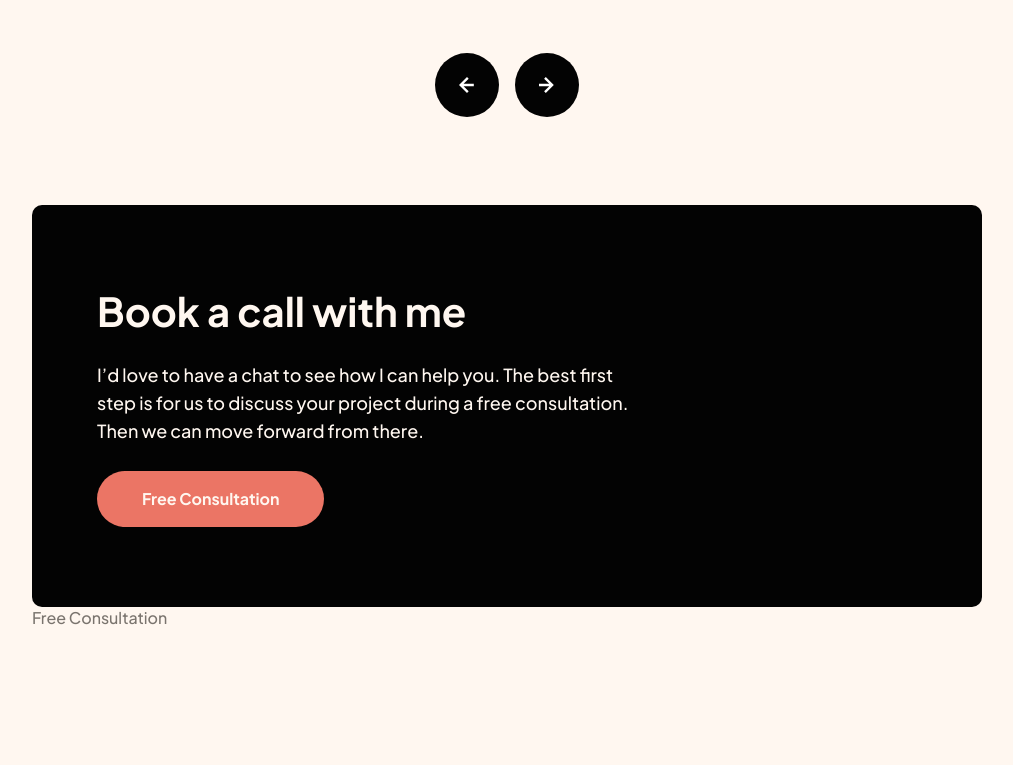
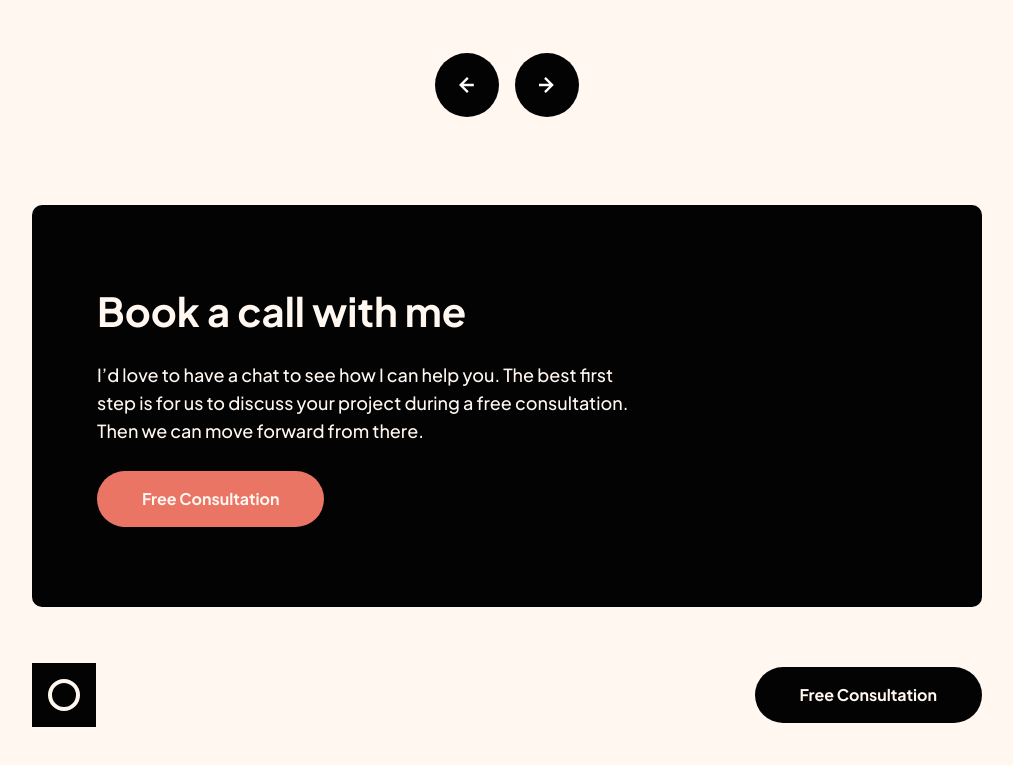
Before and after one commit to valvrauu/single-page-design-portfolio, a website: page index.html in a window 1280 px wide. Shown: the part 1885-2650 px from the top of the page, without its empty margins (133-1146 px from the left). Before the commit the page ends 2577 px from the top, so only its background shows below. Drawn offline with Linux system fonts and the light colour scheme.

Commit message:
:sparkles: feat: create footer component

```diff
--- a/index.html
+++ b/index.html
@@ -151,7 +151,13 @@
       <a href="#" class="btn btn--primary btn--primary--second-theme">Free Consultation</a>
     </section>
 
-    Free Consultation
+    <footer class="footer">
+      <svg class="logo" viewBox="0 0 64 64">
+        <use href="./src/assets/imgs/sprite.svg#logo"></use>
+      </svg>
+
+      <a href="#" class="btn btn--primary">Free Consultation</a>
+    </footer>
 
     <script src="./src/assets/js/carousel.js"></script>
   </body>
--- /dev/null
+++ b/src/styles/sass/layout/_footer.scss
@@ -0,0 +1,17 @@
+.footer {
+    display: flex;
+    flex-wrap: wrap;
+    align-items: center;
+    justify-content: center;
+    gap: 2rem;
+
+    margin-top: 4rem;
+
+    @include mq(small) {
+        justify-content: space-between;
+    }
+
+    @include mq(medium) {
+        margin-top: 5.6rem;
+    }
+}
--- a/src/styles/sass/main.scss
+++ b/src/styles/sass/main.scss
@@ -14,3 +14,4 @@
 @import './layout/block-cta';
 @import './layout/block-disciplines';
 @import './layout/block-profile';
+@import './layout/footer';
```
Also changed, not shown: public/css/min.css.
